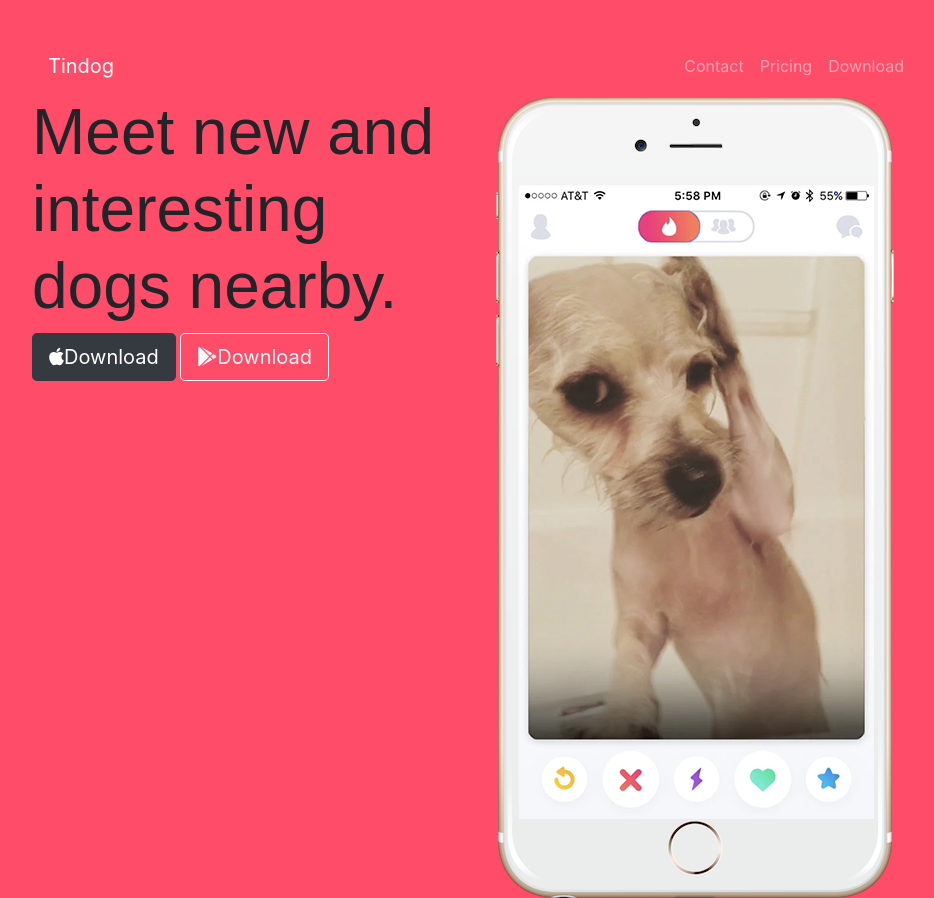
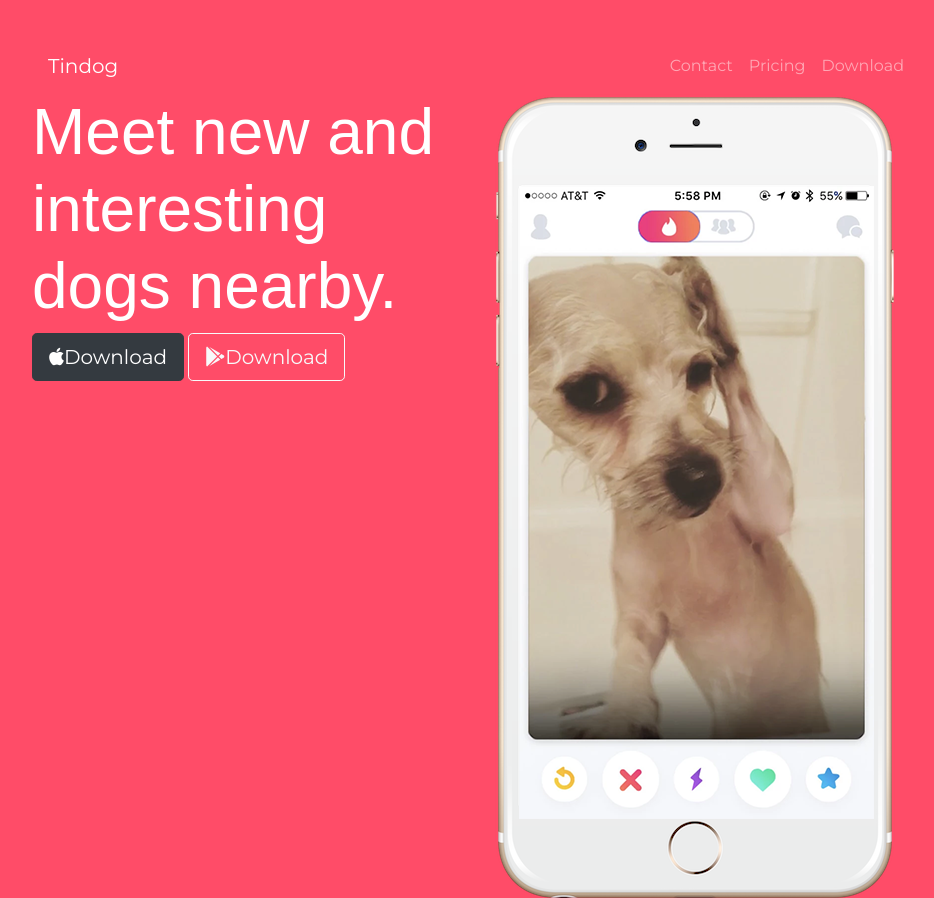
Before and after one commit to fogset/TinDog, a plain HTML site: page index.html in a window 1280 px wide. Shown: the top 898 px of the page, without its empty margins (160-1094 px from the left). Drawn offline with nearby package versions, Linux system fonts and the light colour scheme.

Commit message:
entire website fone style and title section font color

```diff
--- a/css/styles.css
+++ b/css/styles.css
@@ -1,5 +1,10 @@
+body{
+  font-family: "Montserrat"
+}
+
 #title{
-  background-color: #ff4c68
+  background-color: #ff4c68;
+  color:#fff;
 }
 h1{
   font-family: 'Montserrat-Black', sans-serif;
```
